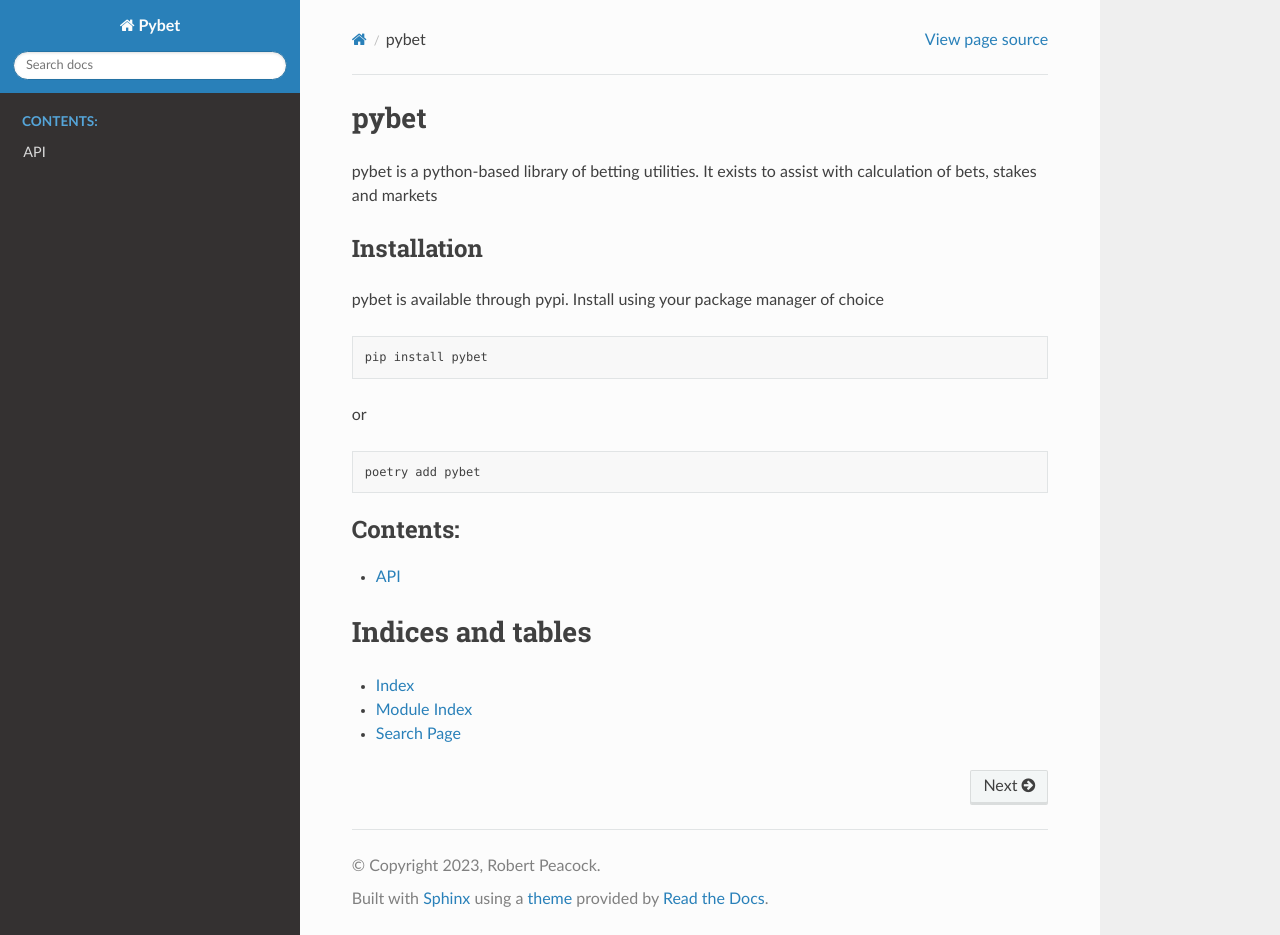
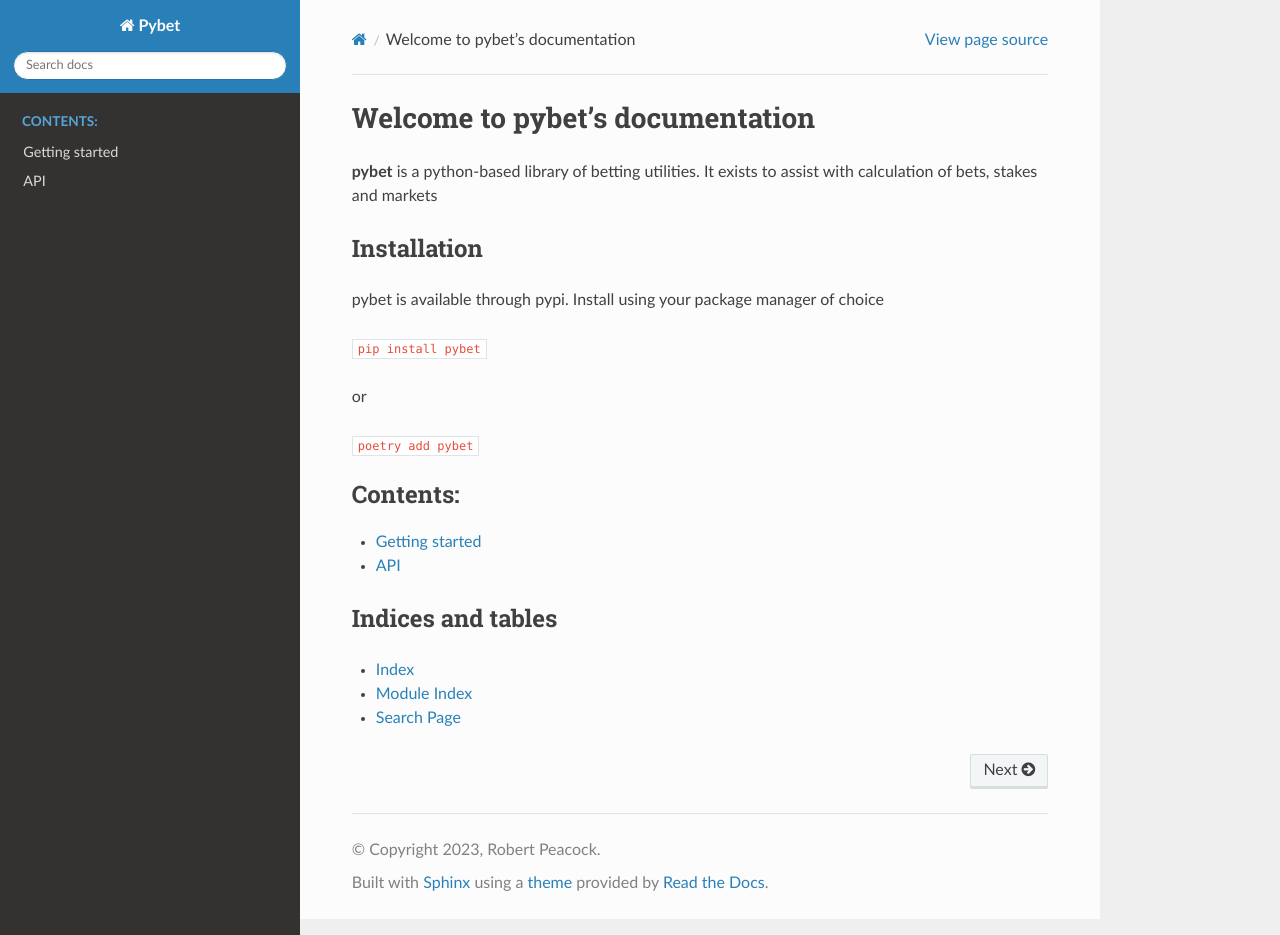
Before and after one commit to peaky76/pybet, a Sphinx documentation site: the page built from docs/source/index.rst, in a window 1280 px wide and 935 px high. Built offline with Sphinx 7.4.7 and the Read the Docs theme 2.0.0, drawn with Linux system fonts in a browser that asks for light colours.

Commit message:
docs: add and style

```diff
--- a/docs/source/index.rst
+++ b/docs/source/index.rst
@@ -1,31 +1,28 @@
-pybet
-=====
+Welcome to pybet's documentation
+================================
 
-pybet is a python-based library of betting utilities. It exists to assist with calculation of bets, stakes and markets
+**pybet** is a python-based library of betting utilities. It exists to assist with calculation of bets, stakes and markets
 
 Installation
 ------------
 
 pybet is available through pypi. Install using your package manager of choice
 
-.. code-block:: python
-
-   pip install pybet
+``pip install pybet``
 
 or
 
-.. code-block:: python
-
-   poetry add pybet
+``poetry add pybet``
 
 .. toctree::
-   :maxdepth: 2
+   :maxdepth: 1
    :caption: Contents:
 
+   getting_started
    api
 
 Indices and tables
-==================
+------------------
 
 * :ref:`genindex`
 * :ref:`modindex`
```
Also changed, not shown: docs/source/getting_started.rst (+8 -8 lines).
